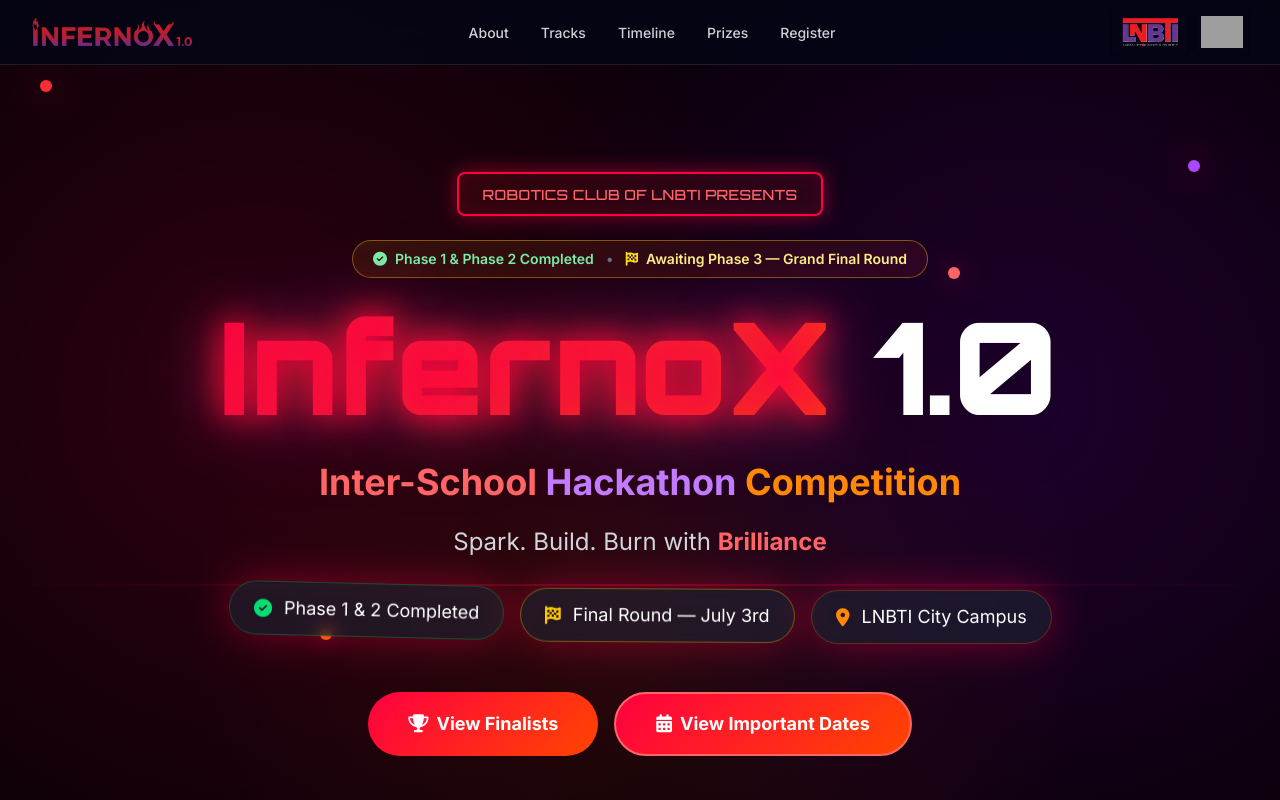
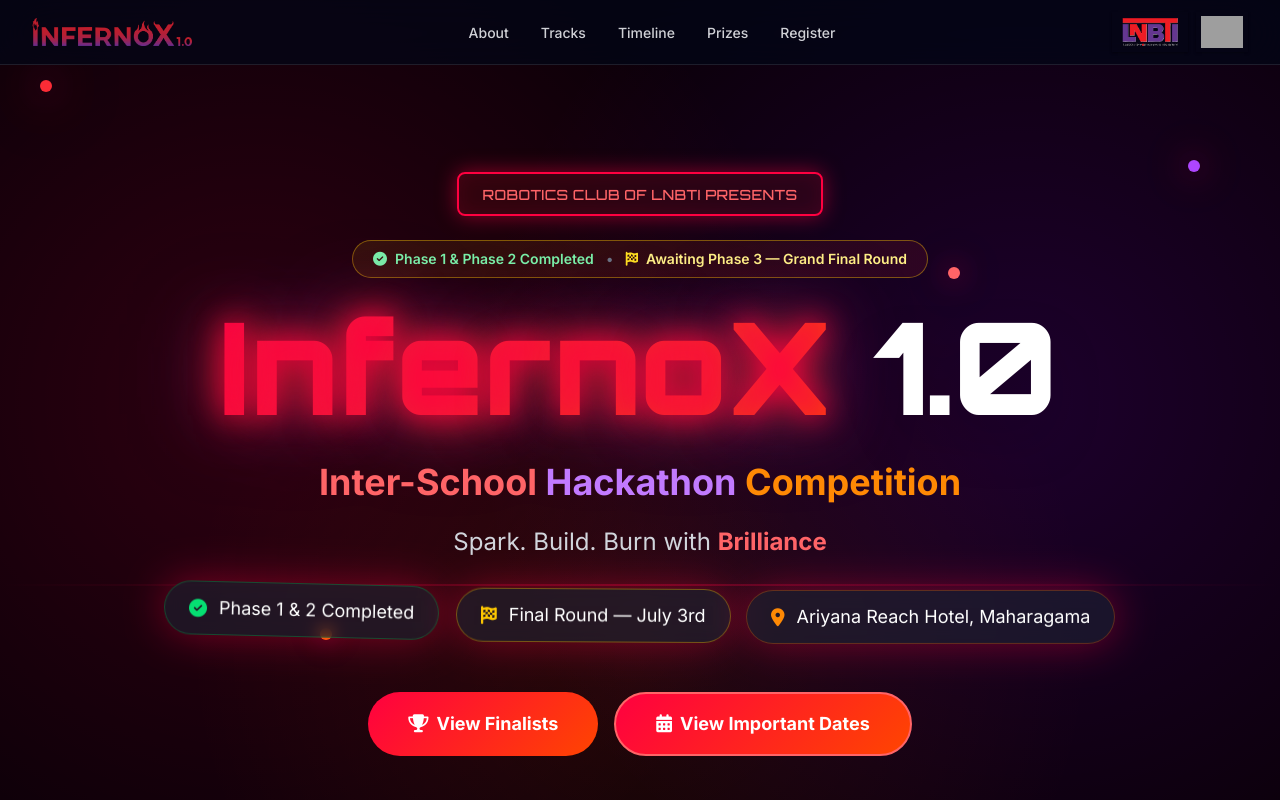
Before and after one commit to SakithmaVorandi/InfernoX-1.0, a Next.js app: page / in a window 1280 px wide. Shown: the top 800 px of the page. Built offline with nearby package versions, Linux system fonts and the light colour scheme; grey boxes are pictures that could not be loaded.

Commit message:
Location update

```diff
--- a/src/app/page.tsx
+++ b/src/app/page.tsx
@@ -107,7 +107,7 @@ function FinalCountdown() {
           </div>
           <p className="text-gray-300 text-sm mb-6">
             <i className="fas fa-map-marker-alt text-orange-400 mr-1" />
-            LNBTI City Campus &nbsp;•&nbsp; July 3rd, 2025 &nbsp;•&nbsp; From 9:00 AM
+            Ariyana Reach Hotel, Maharagama &nbsp;•&nbsp; July 3rd, 2025 &nbsp;•&nbsp; From 9:00 AM
           </p>
           <div className="grid grid-cols-4 gap-3">
             {["Days", "Hours", "Mins", "Secs"].map((label) => (
@@ -143,7 +143,7 @@ function FinalCountdown() {
         </div>
         <p className="text-gray-300 text-sm mb-6">
           <i className="fas fa-map-marker-alt text-orange-400 mr-1" />
-          LNBTI City Campus &nbsp;•&nbsp; July 3rd, 2025 &nbsp;•&nbsp; From 9:00 AM
+          Ariyana Reach Hotel, Maharagama &nbsp;•&nbsp; July 3rd, 2025 &nbsp;•&nbsp; From 9:00 AM
         </p>
         <div className="grid grid-cols-4 gap-3">
           {[
@@ -301,7 +301,7 @@ export default function HomePage() {
         color: "from-yellow-400 to-orange-500",
         title: "Phase 3 — Grand Finale & Project Demonstration",
         time: "July 3, 2025 • 9:00 AM",
-        text: "The Grand Finale awaits! Finalist teams will showcase their final working solutions and compete for championship awards at LNBTI City Campus, from 9:00 AM onwards. Get ready to ignite the stage!",
+        text: "The Grand Finale awaits! Finalist teams will showcase their final working solutions and compete for championship awards at Ariyana Reach Hotel - Maharagama, from 9:00 AM onwards. Get ready to ignite the stage!",
         border: "border-yellow-400/40",
         titleColor: "text-yellow-300",
         completed: false,
@@ -572,7 +572,7 @@ export default function HomePage() {
               style={{ animationDelay: "1s" }}
             >
               <i className="fas fa-map-marker-alt text-orange-400" />
-              <span>LNBTI City Campus</span>
+              <span>Ariyana Reach Hotel, Maharagama</span>
             </div>
           </div>
 
@@ -856,7 +856,7 @@ export default function HomePage() {
                       <div className="mt-4 flex flex-wrap gap-2 text-xs text-gray-300">
                         <span className="flex items-center gap-1 px-3 py-1 rounded-full bg-yellow-500/10 border border-yellow-400/20">
                           <i className="fas fa-map-marker-alt text-orange-400" />
-                          LNBTI City Campus
+                          Ariyana Reach Hotel, Maharagama
                         </span>
                         <span className="flex items-center gap-1 px-3 py-1 rounded-full bg-yellow-500/10 border border-yellow-400/20">
                           <i className="fas fa-clock text-yellow-400" />
@@ -910,7 +910,7 @@ export default function HomePage() {
                         Now awaiting the{" "}
                         <span className="text-yellow-200 font-semibold">Phase 3 — Grand Final Round</span>{" "}
                         on <span className="text-white font-bold">3rd July 2025</span> at{" "}
-                        <span className="text-orange-300 font-semibold">LNBTI City Campus</span>, from{" "}
+                        <span className="text-orange-300 font-semibold">Ariyana Reach Hotel, Maharagama</span>, from{" "}
                         <span className="text-white font-semibold">9:00 AM</span> onwards.
                       </p>
                     </div>
@@ -1118,7 +1118,7 @@ export default function HomePage() {
                 Congratulations to all finalist schools! See you at the{" "}
                 <span className="text-yellow-300 font-semibold">InfernoX 1.0 Grand Finale</span>
                 {" "}on <span className="text-white font-bold">July 3rd</span> at{" "}
-                <span className="text-orange-300 font-semibold">LNBTI City Campus</span>
+                <span className="text-orange-300 font-semibold">Ariyana Reach Hotel, Maharagama</span>
               </p>
               <i className="fas fa-fire text-orange-400 text-xl" />
             </div>
```
